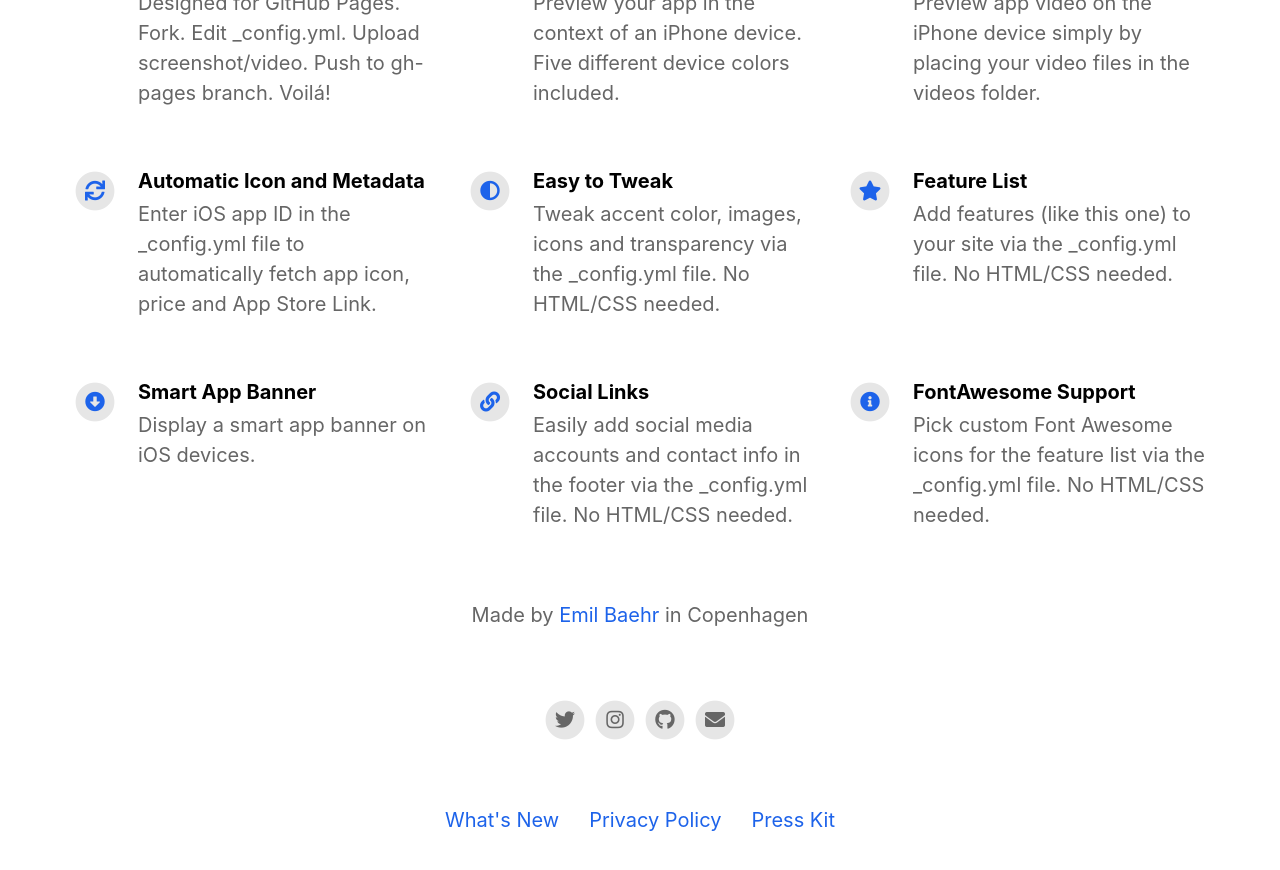
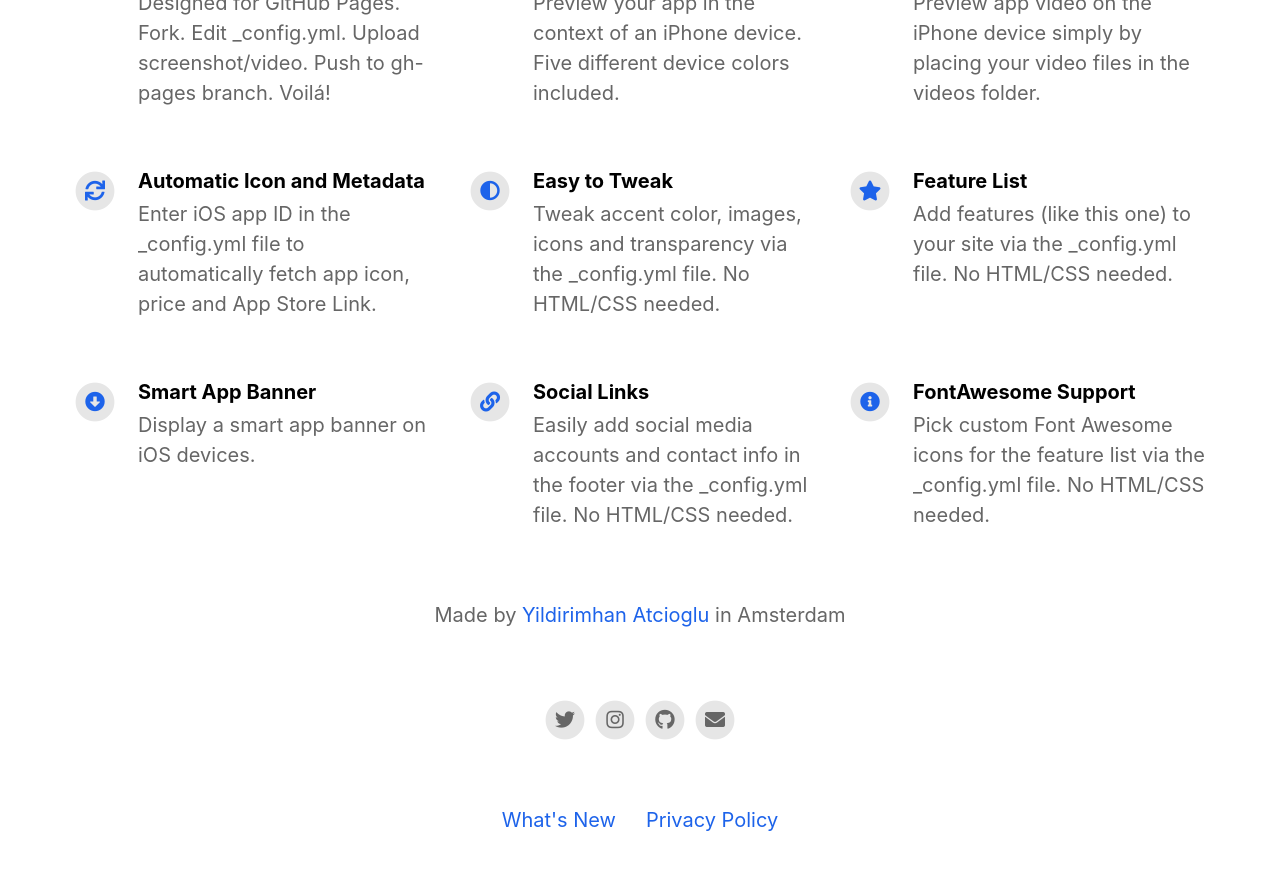
Before and after one commit to yildirimatcioglu/savesocial-landing, a Jekyll site: the page built from index.html, in a window 1280 px wide and 900 px high, scrolled down 1124 px. Shown: the top 870 px of the window. Built offline with Jekyll 4.4.1, drawn with Linux system fonts in a browser that asks for light colours; nearby versions of some CDN libraries.

Commit message:
Update _config.yml

```diff
--- a/_config.yml
+++ b/_config.yml
@@ -7,7 +7,7 @@ ios_app_country                           : us
 
 appstore_link                             :                                           # Automatically populates if not set and if iOS app ID is set. Otherwise enter manually.
 playstore_link                            :                                           # Enter Google Play Store URL.
-presskit_download_link                    : https://emilbaehr.com                                          # Enter a link to downloadable file or (e.g. public Dropbox link to a .zip file).
+presskit_download_link                    :                                          # Enter a link to downloadable file or (e.g. public Dropbox link to a .zip file).
                                                                                       # Or upload your press kit file to assets and set path accordingly (e.g. "assets/your_press_kit.zip").
 
 app_icon                                  : # assets/appicon.png                      # Automatically populates if not set and if iOS app ID is set.  Otherwise enter path to icon file manually.
@@ -20,14 +20,14 @@ enable_smart_app_banner                   : true
 
 
 # Information About Yourself
-your_name                                 : Emil Baehr
+your_name                                 : Yildirimhan Atcioglu
 your_link                                 : https://emilbaehr.com
-your_city                                 : Copenhagen
-email_address                             : emil.baehr@gmail.com
+your_city                                 : Amsterdam
+email_address                             : yildirim.atcioglu@icloud.com
 facebook_username                         :
-instagram_username                        : ebaehr
-twitter_username                          : ebaehr
-github_username                           : emilbaehr
+instagram_username                        : yildirimatcioglu
+twitter_username                          : Wixvii
+github_username                           : yildirimatcioglu
 youtube_username                          :
 
 
```
